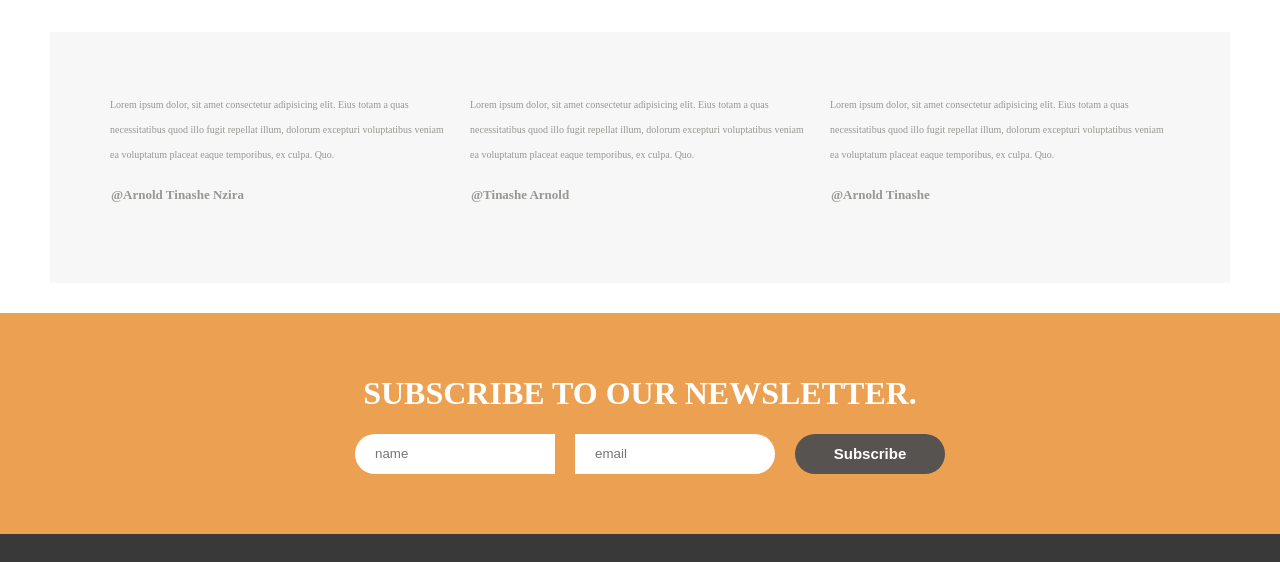
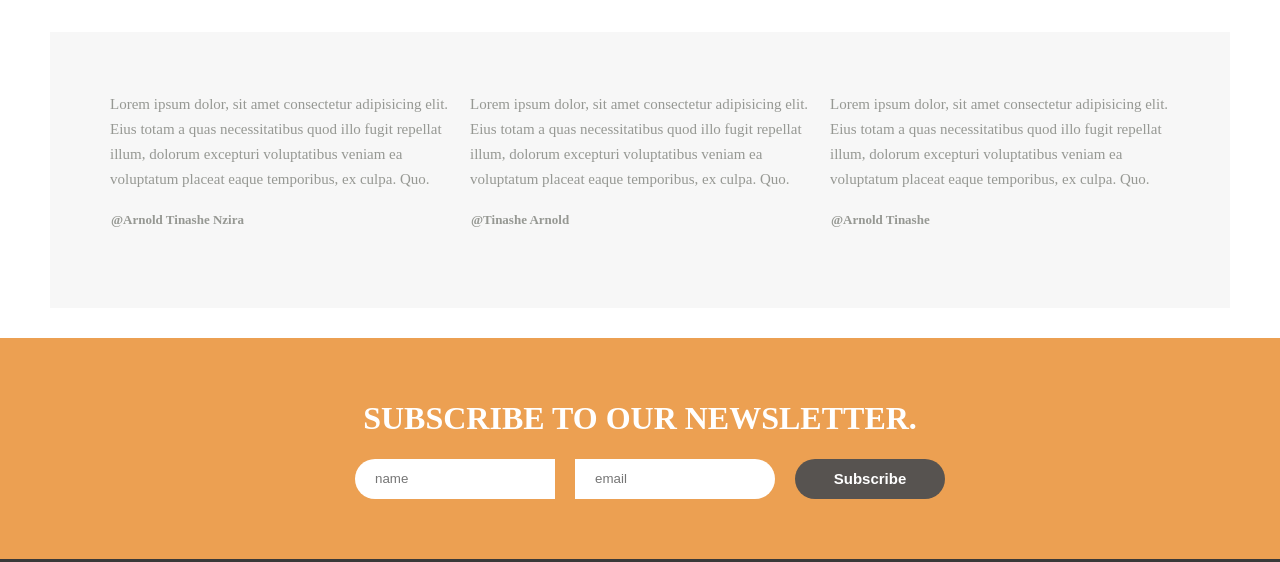
Before and after one commit to ArnoldTinashe/arnoldtinashe-responsive-htmlCSS, a plain HTML site: page index.html in a window 1280 px wide. Shown: the part 1731-2293 px from the top of the page. Drawn offline with Linux system fonts and the light colour scheme; a web font is replaced by a local one.

Commit message:
Update style.css

```diff
--- a/css/style.css
+++ b/css/style.css
@@ -836,4 +836,8 @@ footer p a
     text-align: center;
     font-size: 32px
   }
+  .comment-inner p{
+      font-size: 15px;
+  }
 }
+}
```
